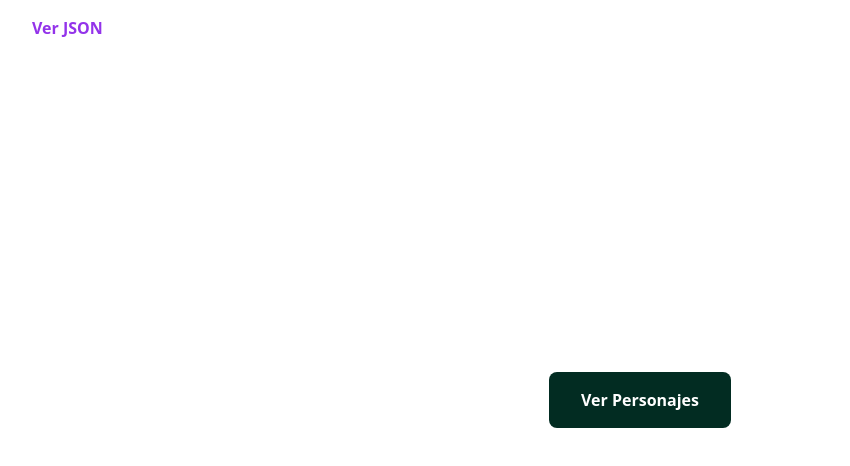
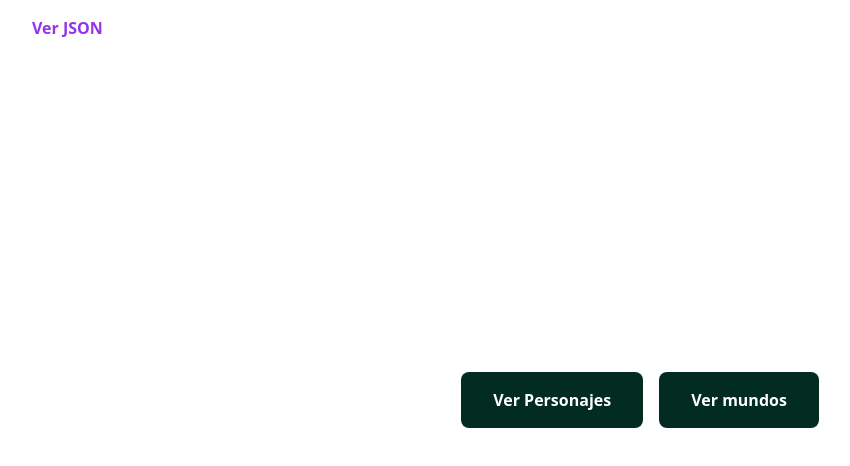
Before and after one commit to fabianpaillacan/Rick-And-Morty, a React (Vite) app: page / in a window 1280 px wide. Shown: the top 466 px of the page, without its empty margins (0-850 px from the left). Built offline with nearby package versions, Linux system fonts and the light colour scheme.

Commit message:
Se añadió un nuevo enlace para navegar a la sección de mundos en el componente Home y se ajustó el estilo del contenedor para mejorar la disposición de los elementos.

```diff
--- a/src/pages/home.jsx
+++ b/src/pages/home.jsx
@@ -14,12 +14,18 @@ function Home() {
              Ver JSON
             </Link>
         </div>
-        <div className='min-h-screen flex items-center justify-center'>
+        <div className='min-h-screen flex items-center justify-center flex-grow'>
           <Link
           to="/personajes"
-          className="bg-emerald-950 text-white px-8 py-4 rounded-lg font-bold hover:bg-blue-900 transition-colors absolute z-10"
+          className="bg-emerald-950 text-white px-8 py-4 rounded-lg font-bold hover:bg-blue-900 transition-colors"
           >
             Ver Personajes
+          </Link>
+          <Link
+          to="/mundos"
+          className="bg-emerald-950 text-white px-8 py-4 rounded-lg font-bold hover:bg-blue-900 transition-colors ml-4"
+          >
+            Ver mundos
           </Link>
         </div>
     </div>
```
